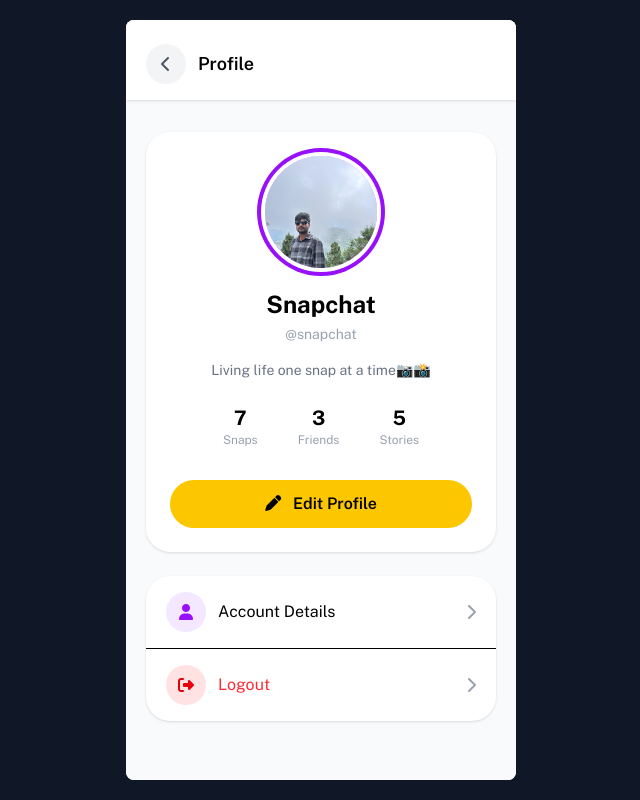
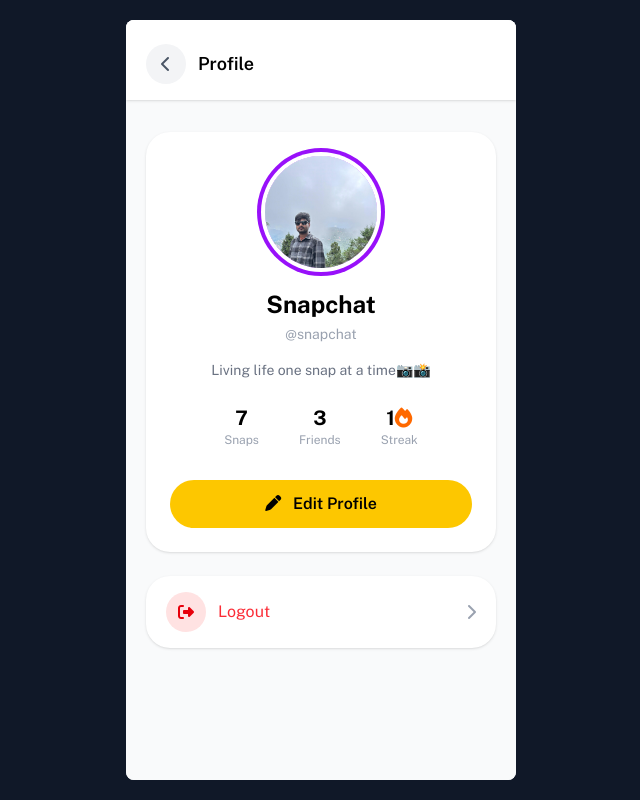
Before and after one commit to Suman9709/snapchat, a Django app: page /profile/ in a window 1280 px wide. Shown: the whole page, without its empty margins (319-959 px from the left). Run offline with Django 5.2, Linux system fonts and the light colour scheme; a user stored in the database is signed in; data comes from the database, SQL or seed files in the repository; both versions use the stored data as it was after the commit; some libraries are stand-ins or nearby versions.

Commit message:
created mask image on the chat detail page when click open the image and then added streak on the profile page

```diff
--- a/snapchat/templates/pages/chat.html
+++ b/snapchat/templates/pages/chat.html
@@ -91,13 +91,13 @@
               {% endif %}
 
               <div class="flex gap-2">
-                <a href="{% url 'friend-camera' chat.friend.id %}"><i class="fa-solid fa-camera text-gray-500"></i></a>
                 {% if chat.conversation and chat.conversation.streak > 0 %}
                   <div class="flex items-center gap-1 text-orange-500">
                     <i class="fa-solid fa-fire"></i>
                     <span>{{ chat.conversation.streak }}</span>
                   </div>
                 {% endif %}
+                <a href="{% url 'friend-camera' chat.friend.id %}"><i class="fa-solid fa-camera text-gray-500"></i></a>
               </div>
             </div>
           </li>
--- a/snapchat/templates/pages/profile.html
+++ b/snapchat/templates/pages/profile.html
@@ -47,9 +47,9 @@
             <p class="text-xs text-gray-400">Friends</p>
           </div>
           <div class="text-center">
-            <h3 class="text-xl font-bold">5</h3>
+            <h3 class="text-xl font-bold">{{active_streaks}}<i class="fa-solid fa-fire text-orange-500"></i></h3>
 
-            <p class="text-xs text-gray-400">Stories</p>
+            <p class="text-xs text-gray-400">Streak</p>
           </div>
         </div>
 
@@ -64,17 +64,6 @@
 
       <!-- Settings -->
       <div class="mt-6 bg-white rounded-3xl shadow-sm overflow-hidden">
-        <a href="#" class="flex items-center justify-between px-5 py-4 border-b">
-          <div class="flex items-center gap-3">
-            <div class="w-10 h-10 rounded-full bg-purple-100 flex items-center justify-center">
-              <i class="fa-solid fa-user text-purple-600"></i>
-            </div>
-
-            <span>Account Details</span>
-          </div>
-
-          <i class="fa-solid fa-chevron-right text-gray-400"></i>
-        </a>
 
         <a href="{% url 'logout' %}" class="flex items-center justify-between px-5 py-4">
           <div class="flex items-center gap-3">
--- a/snapchat/views.py
+++ b/snapchat/views.py
@@ -333,9 +333,12 @@ def user_profile(request):
     user = request.user
     snap_count = Message.objects.filter(sender = user, image__isnull=False).count()
 
+    active_streaks = request.user.conversations.filter(
+        streak__gt=0
+    ).count()
     friend_count = FriendRequest.objects.filter(status=FriendRequest.StatusChoices.ACCEPTED).filter(models.Q(from_user = user) | Q(to_user = user)).count()
 
-    return render(request, 'pages/profile.html', {'user':user, 'snap_count':snap_count,'friend_count':friend_count})
+    return render(request, 'pages/profile.html', {'user':user, 'snap_count':snap_count,'friend_count':friend_count, 'active_streaks':active_streaks})
 
 
 
```
Also changed, not shown: snapchat/templates/pages/chat-details.html (+64 -35 lines), db.sqlite3, media/snaps/snap_cTkRoK2.png (added).
